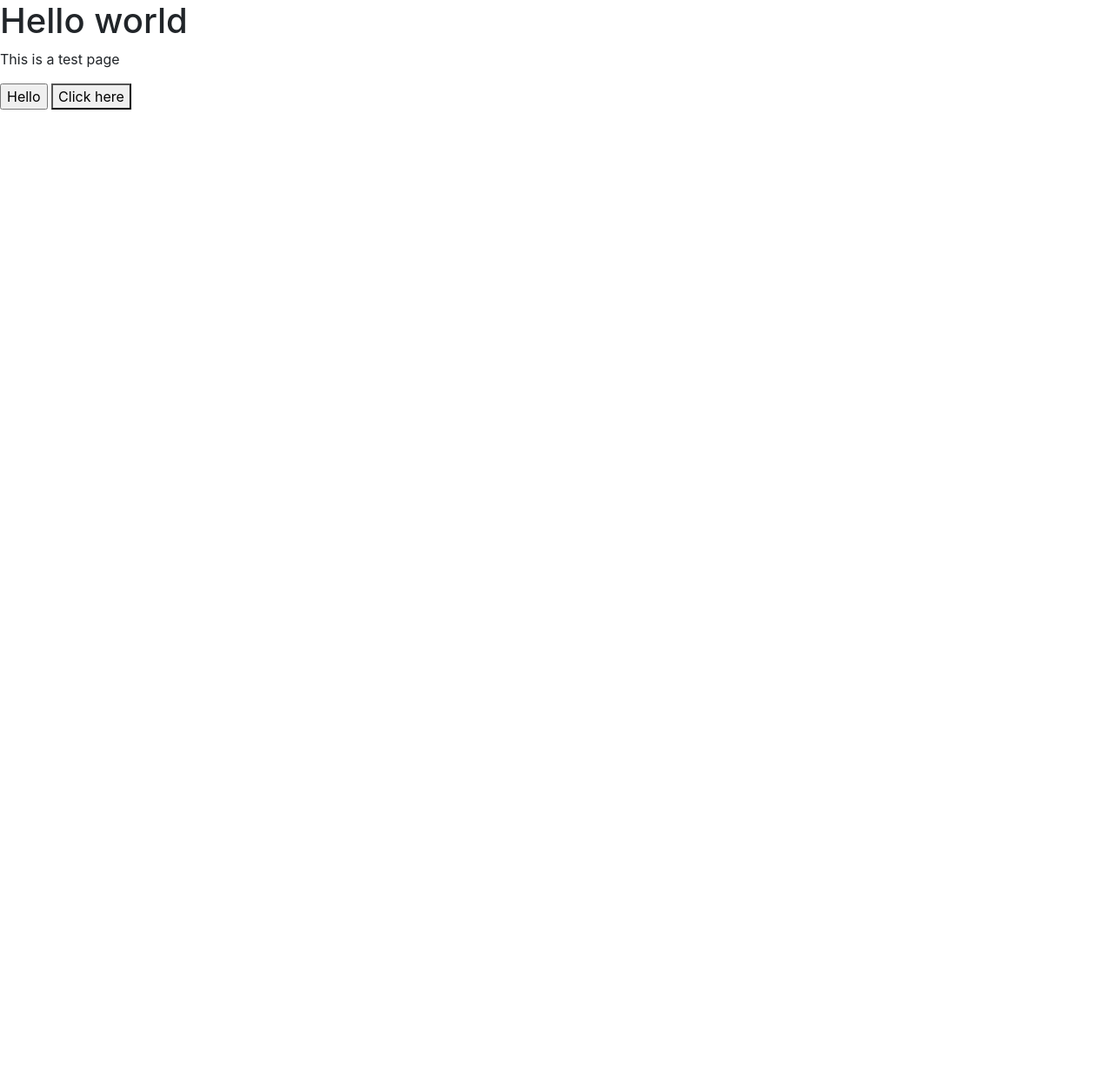
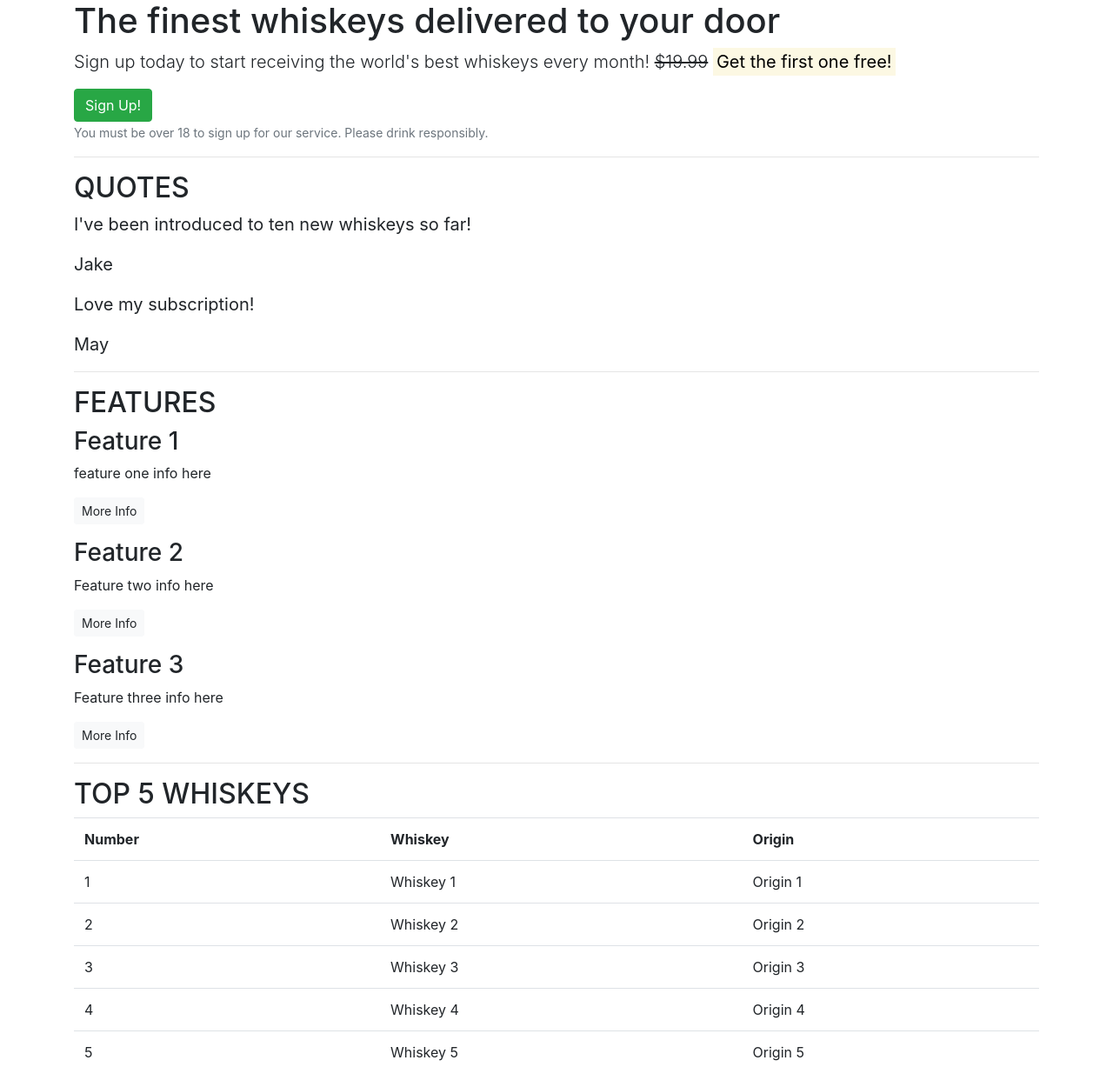
Before and after one commit to SiobhanP1/bootstrap-practice, a plain HTML site: page index.html in a window 1280 px wide. Shown: the whole page at 87% size. Before the commit the page ends 800 px from the top, so only its background shows below. Drawn offline with nearby package versions, Linux system fonts and the light colour scheme.

Commit message:
Add basic html structure and bootstrap styling to index.html

```diff
--- a/index.html
+++ b/index.html
@@ -4,14 +4,103 @@
     <meta charset="UTF-8">
     <meta http-equiv="X-UA-Compatible" content="IE=edge">
     <meta name="viewport" content="width=device-width, initial-scale=1.0">
-    <title>Document</title>
+    <title>Whiskey Drop | Taste a new whiskey every month</title>
     <link rel="stylesheet" href="https://cdn.jsdelivr.net/npm/bootstrap@4.6.2/dist/css/bootstrap.min.css" integrity="sha384-xOolHFLEh07PJGoPkLv1IbcEPTNtaed2xpHsD9ESMhqIYd0nLMwNLD69Npy4HI+N" crossorigin="anonymous">
 </head>
 <body>
-    <h1>Hello world</h1>
-    <p>This is a test page</p>
-    <input type="button" value="Hello">
-    <button>Click here</button>
+    <article class="container">
+        <!--Callout-->
+        <section class="callout">
+            <h1>The finest whiskeys delivered to your door</h1>
+            <p class="lead">Sign up today to start receiving the world's best whiskeys every month!
+            <s>$19.99</s> <strong><mark>Get the first one free!</mark></strong></p>
+            <button class="btn btn-success">Sign Up!</button>
+            <p class="text-muted"><small>You must be over 18 to sign up for our service. Please drink responsibly.</small></p>
+        <!--End of Callout-->
+        </section>
+
+        <hr>
+
+        <!--Quotes-->
+        <section class="quotes">
+            <h2 class="text-uppercase">Quotes</h2>
+            <blockquote class="blockquote">
+                <p>I've been introduced to ten new whiskeys so far!</p>
+                <p>Jake</p>
+            </blockquote>
+            <blockquote class="blockquote">
+                <p>Love my subscription!</p>
+                <p>May</p>
+            </blockquote>
+        </section>
+        <!--/.quotes -->
+
+        <hr>
+
+        <!--Features-->
+        <section class="features">
+            <h2 class="text-uppercase">Features</h2>
+            <div class="feature">
+                <h3>Feature 1</h3>
+                <p>feature one info here</p>
+                <p><a class="btn btn-light btn-sm" href="">More Info</a></p>
+            </div>
+            <div class="feature">
+                <h3>Feature 2</h3>
+                <p>Feature two info here</p>
+                <p><a class="btn btn-light btn-sm" href="">More Info</a></p>
+            </div>
+            <div class="feature">
+                <h3>Feature 3</h3>
+                <p>Feature three info here</p>
+                <p><a class="btn btn-light btn-sm" href="">More Info</a></p>
+            </div>
+            <!--/.features-->
+
+            <hr>
+
+            <!--Top five table-->
+            <section>
+                <h2 class="text-uppercase">Top 5 Whiskeys</h2>
+                <table class="table">
+                    <tr>
+                        <th>Number</th>
+                        <th>Whiskey</th>
+                        <th>Origin</th>
+                    </tr>
+                    <tr>
+                        <td>1</td>
+                        <td>Whiskey 1</td>
+                        <td>Origin 1</td>
+                    </tr>
+                    <tr>
+                        <td>2</td>
+                        <td>Whiskey 2</td>
+                        <td>Origin 2</td>
+                    </tr>
+                    <tr>
+                        <td>3</td>
+                        <td>Whiskey 3</td>
+                        <td>Origin 3</td>
+                    </tr>
+                    <tr>
+                        <td>4</td>
+                        <td>Whiskey 4</td>
+                        <td>Origin 4</td>
+                    </tr>
+                    <tr>
+                        <td>5</td>
+                        <td>Whiskey 5</td>
+                        <td>Origin 5</td>
+                    </tr>
+                </table>
+
+            </section>
+            <!--/.top Whiskeys-->
+
+        </section>
+
+    </article>
 
 </body>
 </html>
```
